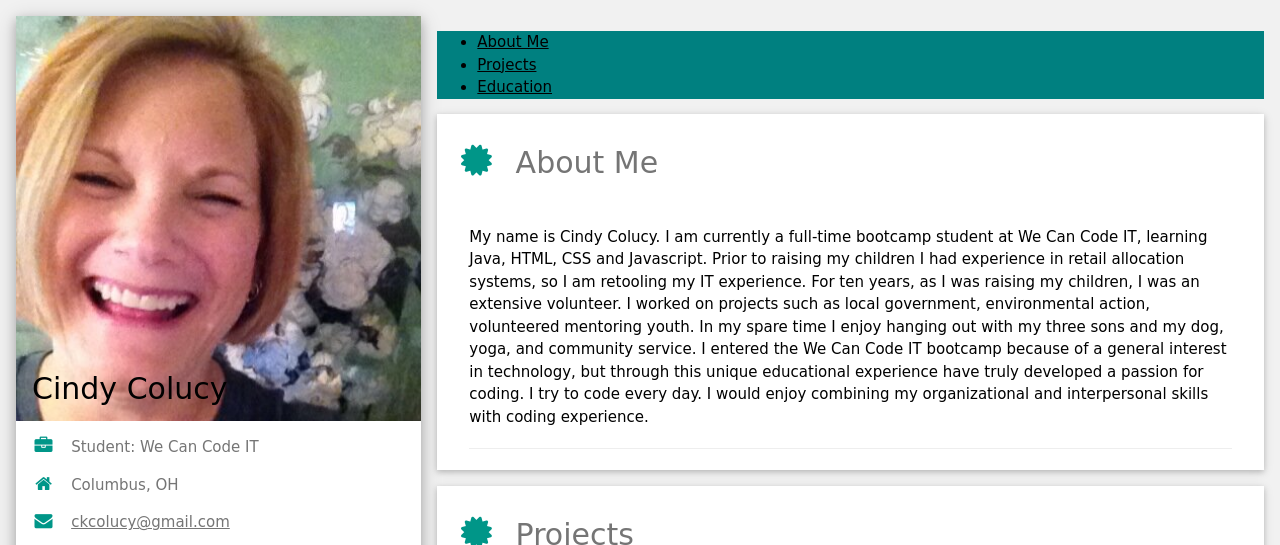
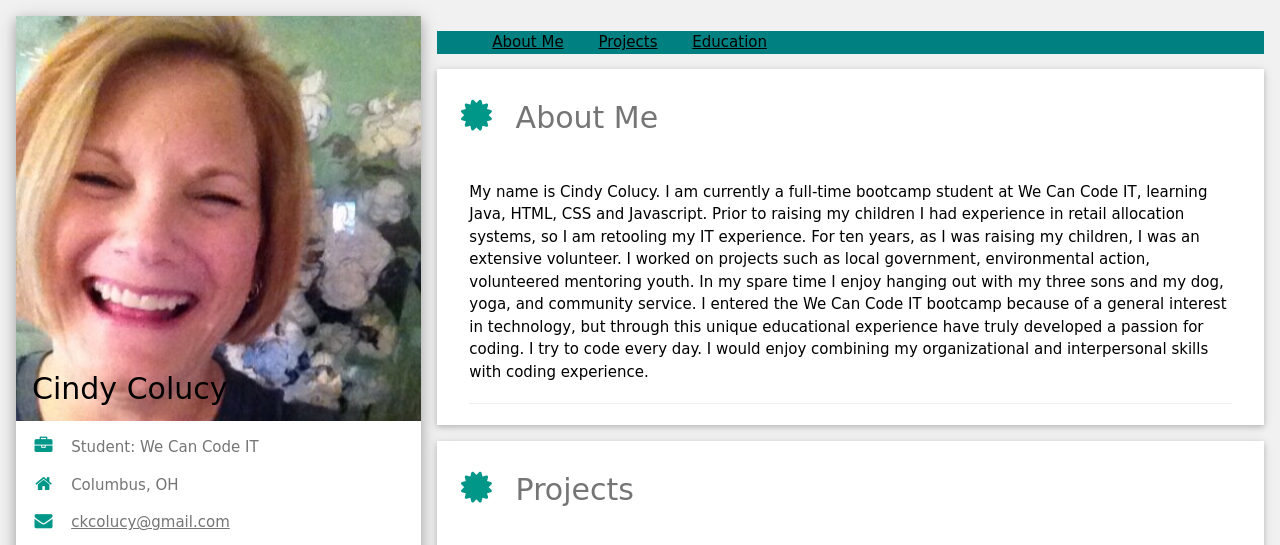
Before and after one commit to cindycolucy/cindycolucy.github.io, a plain HTML site: page index.html in a window 1280 px wide. Shown: the top 545 px of the page. Drawn offline with nearby package versions, Linux system fonts and the light colour scheme.

Commit message:
Cindy Colucy Portfolio 2

```diff
--- a/CSS/Style.css
+++ b/CSS/Style.css
@@ -13,3 +13,8 @@ ul {background-color: teal;}
 margin-right: 20px;}
 
 .linkedin img {margin-right: 20px;}
+
+nav li {
+	display: inline-block;
+	margin: 0 1em;
+}
```
